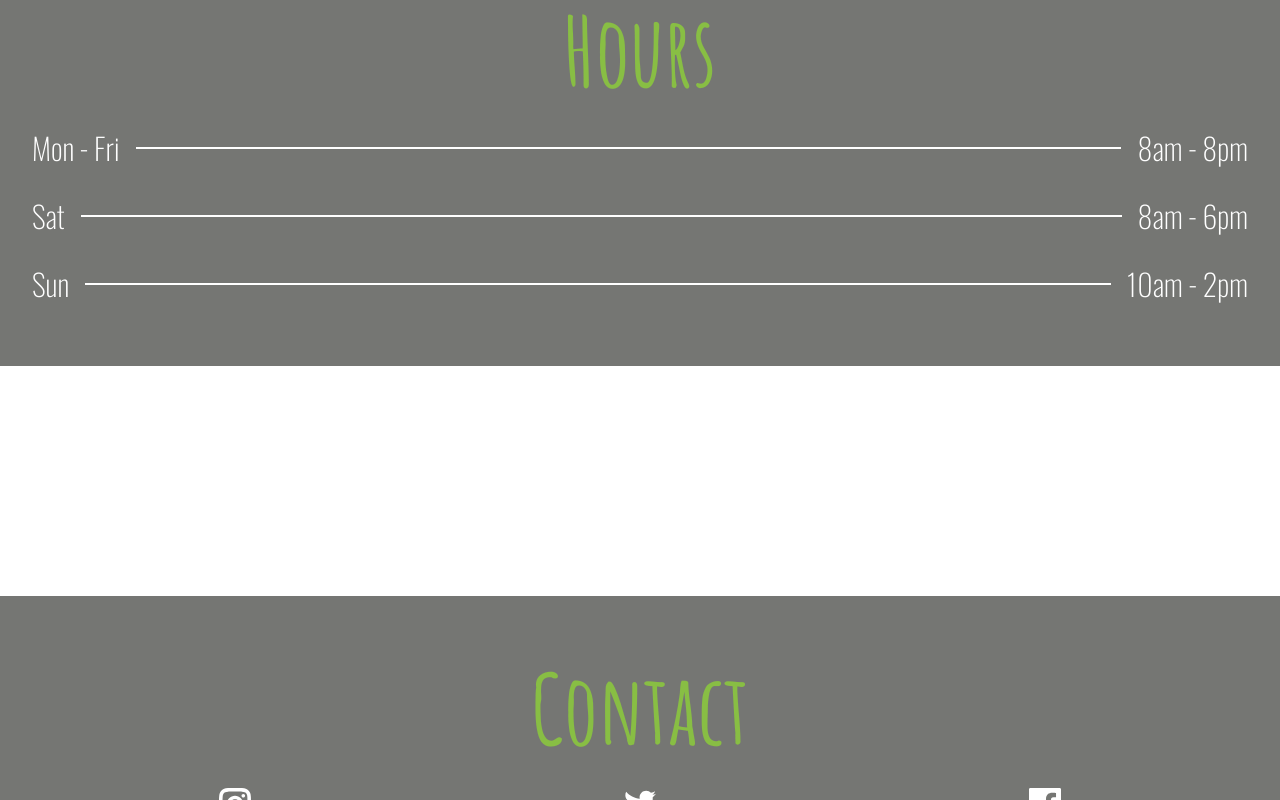
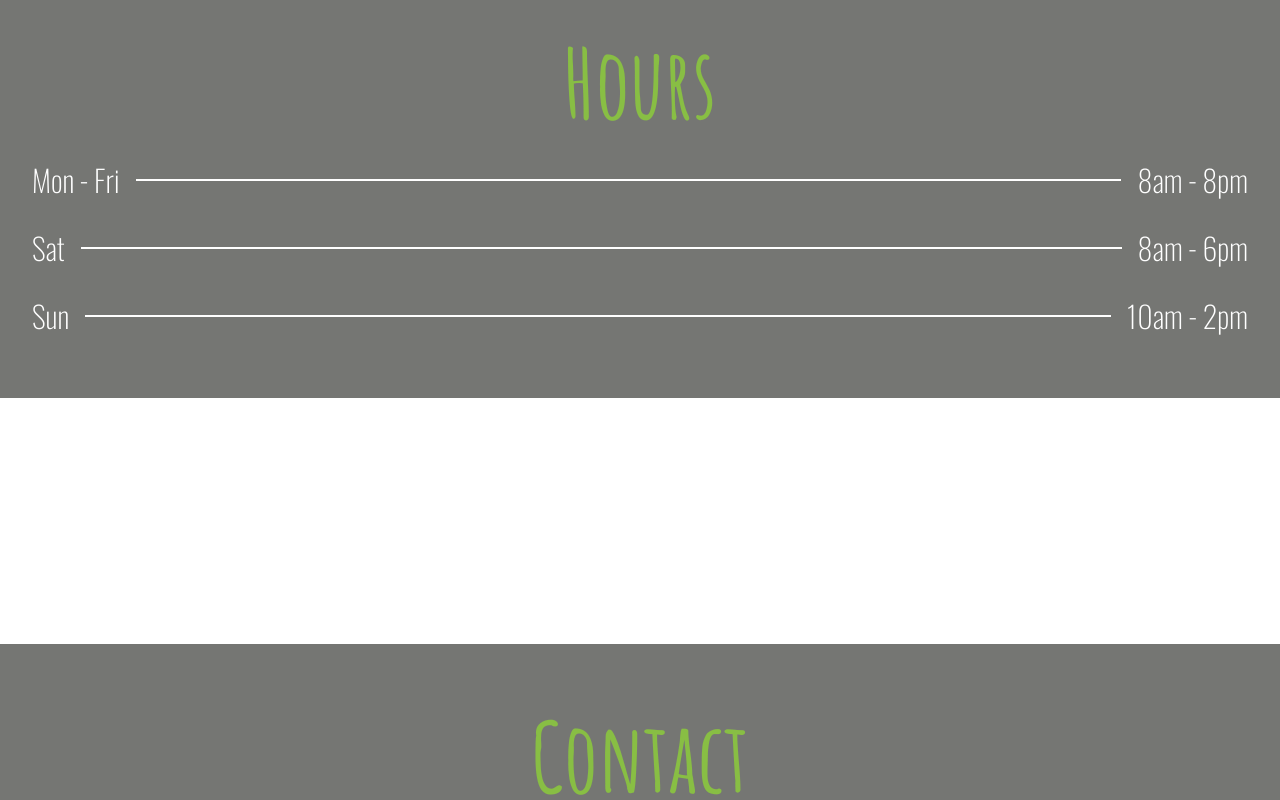
Before and after one commit to Ravanger/landing-page-vegan-cafe, a Next.js app: page / in a window 1280 px wide. Shown: the part 1848-2648 px from the top of the page. Built offline with nearby package versions, Linux system fonts and the light colour scheme.

Commit message:
Add Spacers between sections

```diff
--- a/src/pages/index.tsx
+++ b/src/pages/index.tsx
@@ -3,14 +3,18 @@ import AboutUsPage from "../components/AboutUsPage"
 import HoursPage from "../components/HoursPage"
 import ContactPage from "../components/ContactPage"
 import BackgroundImage from "../components/common/BackgroundImage"
+import Spacer from "../components/common/Spacer"
 
 const Home = () => {
   return (
     <div className="flex flex-col">
       <BackgroundImage />
       <LandingPage />
+      <Spacer />
       <AboutUsPage />
+      <Spacer />
       <HoursPage />
+      <Spacer />
       <ContactPage />
     </div>
   )
```
